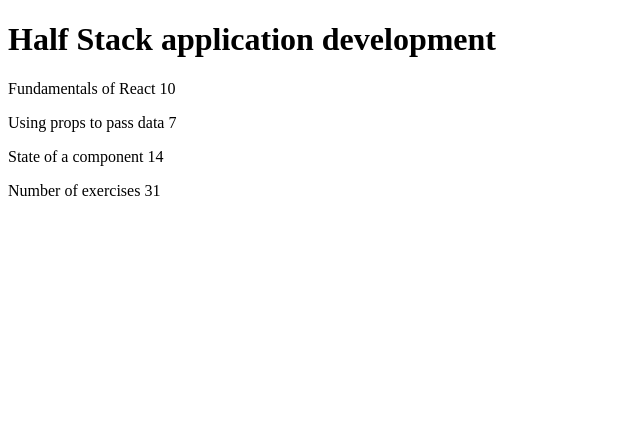
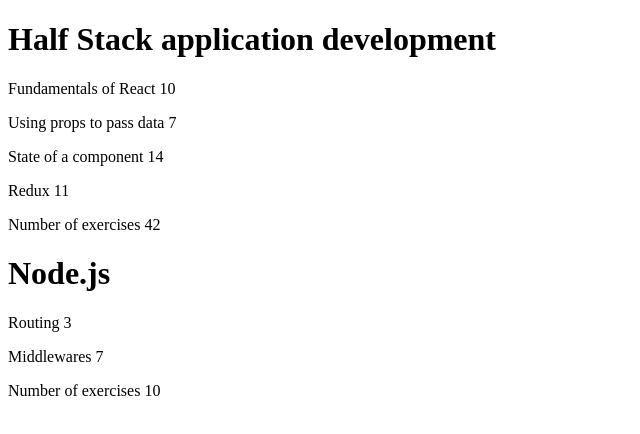
Before and after one commit to skhswe99/courseinfo, a React (Create React App) app: page / in a window 1280 px wide. Shown: the top 434 px of the page, without its empty margins (0-640 px from the left). Built offline with nearby package versions, Linux system fonts and the light colour scheme.

Commit message:
extend application to support arbitrary number of courses

```diff
--- a/src/App.js
+++ b/src/App.js
@@ -41,9 +41,10 @@ const Total = ({parts}) => {
 }
 
 const App = () => {
-  const course = {
+  const courses = [
+    {
+      name: 'Half Stack application development',
       id: 1,
-    name: 'Half Stack application development',
       parts: [
         {
         name: 'Fundamentals of React',
@@ -59,11 +60,36 @@ const App = () => {
         name: 'State of a component',
         exercises: 14,
         id: 3
+        },
+        {
+        name: 'Redux',
+        exercises: 11,
+        id: 4
+        }
+      ]
+    },
+    {
+      name: 'Node.js',
+      id: 2,
+      parts: [
+        {
+        name: 'Routing',
+        exercises: 3,
+        id: 1
+        },
+        {
+        name: 'Middlewares',
+        exercises: 7,
+        id: 2
         }
       ]
     }
-
-  return <Course course={course} />
+  ]
+  return (
+    <>
+      {courses.map(course => <Course key={course.id} course={course} />)}
+    </>
+  )
 }
 
 export default App
```
Lines whose indentation alone changed are shown as unchanged.
